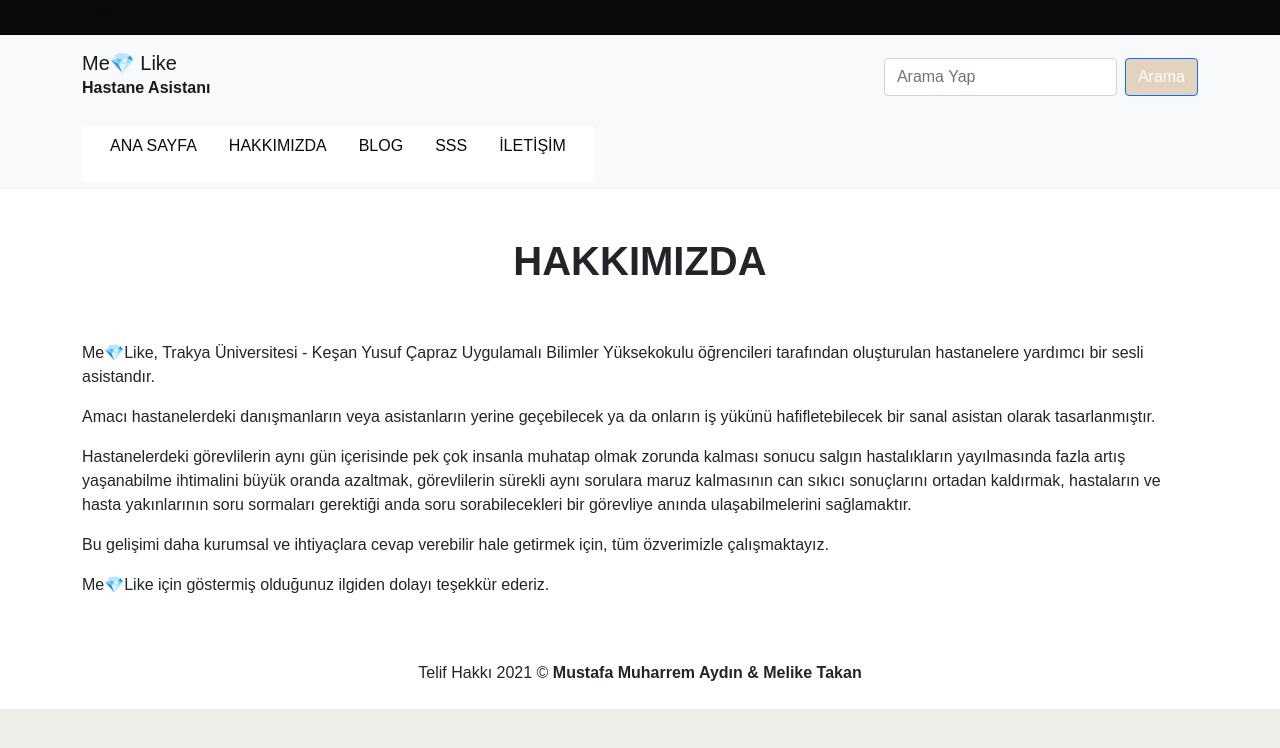
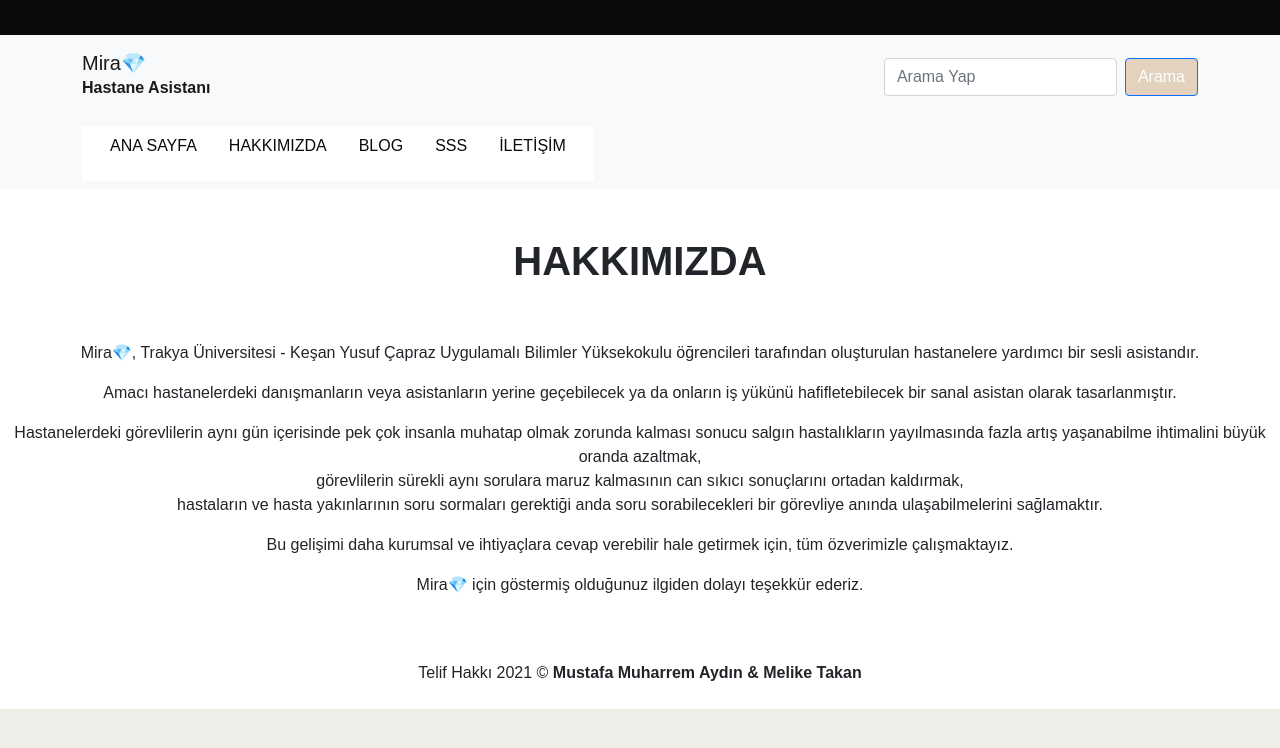
Before and after one commit to meliketakan/my-first-blog, a Django app: page /about/ in a window 1280 px wide. Shown: the top 748 px of the page. Run offline with Django 3.2, Linux system fonts and the light colour scheme.

Commit message:
ikinci gönderme

```diff
--- a/todoapp/templates/todoapp1/about.html
+++ b/todoapp/templates/todoapp1/about.html
@@ -13,23 +13,23 @@
 <br>
 </div>
 
-<p class="container">
+<p class="text-center">
 
 
-                Me💎Like, Trakya Üniversitesi - Keşan Yusuf Çapraz Uygulamalı Bilimler Yüksekokulu öğrencileri tarafından oluşturulan hastanelere yardımcı bir sesli asistandır.
+                Mira💎, Trakya Üniversitesi - Keşan Yusuf Çapraz Uygulamalı Bilimler Yüksekokulu öğrencileri tarafından oluşturulan hastanelere yardımcı bir sesli asistandır.
 </p>
-<p class="container">Amacı hastanelerdeki danışmanların veya asistanların yerine geçebilecek ya da onların iş yükünü hafifletebilecek bir sanal asistan olarak tasarlanmıştır.
+<p class="text-center">Amacı hastanelerdeki danışmanların veya asistanların yerine geçebilecek ya da onların iş yükünü hafifletebilecek bir sanal asistan olarak tasarlanmıştır.
 </p>
-<p class="container">Hastanelerdeki görevlilerin aynı gün içerisinde pek çok insanla muhatap olmak zorunda kalması sonucu salgın hastalıkların yayılmasında fazla artış yaşanabilme
-                     ihtimalini büyük oranda azaltmak, görevlilerin sürekli aynı sorulara maruz kalmasının
-                     can sıkıcı sonuçlarını ortadan kaldırmak, hastaların ve hasta yakınlarının soru sormaları
+<p class="text-center">Hastanelerdeki görevlilerin aynı gün içerisinde pek çok insanla muhatap olmak zorunda kalması sonucu salgın hastalıkların yayılmasında fazla artış yaşanabilme
+                     ihtimalini büyük oranda azaltmak, <br>görevlilerin sürekli aynı sorulara maruz kalmasının
+                     can sıkıcı sonuçlarını ortadan kaldırmak,<br> hastaların ve hasta yakınlarının soru sormaları
                      gerektiği anda soru sorabilecekleri bir görevliye anında ulaşabilmelerini sağlamaktır.
 </p>
-<p class="container">
+<p class="text-center">
                 Bu gelişimi daha kurumsal ve ihtiyaçlara cevap verebilir hale getirmek için, tüm özverimizle çalışmaktayız.
-<p class="container">
+<p class="text-center">
 
-                Me💎Like için göstermiş olduğunuz ilgiden dolayı teşekkür ederiz.
+                Mira💎 için göstermiş olduğunuz ilgiden dolayı teşekkür ederiz.
 </p>
 <br>
 
--- a/todoapp/templates/todoapp1/base.html
+++ b/todoapp/templates/todoapp1/base.html
@@ -42,7 +42,7 @@
     <nav class="navbar navbar-expand-lg navbar-light bg-light">
   <div class="flex-row container">
 
-    <a class="navbar-brand" href="{% url 'index' %}">Me💎 Like <br> <h6>Hastane Asistanı</h6> </a>
+    <a class="navbar-brand" href="{% url 'index' %}">Mira💎 <br> <h6>Hastane Asistanı</h6> </a>
 
     <button class="navbar-toggler" type="button" data-bs-toggle="collapse" data-bs-target="#navbarSupportedContent" aria-controls="navbarSupportedContent" aria-expanded="false" aria-label="Toggle navigation">
       <span class="navbar-toggler-icon"></span>
--- a/todoapp/templates/todoapp1/index.html
+++ b/todoapp/templates/todoapp1/index.html
@@ -345,7 +345,7 @@
 <div class="site-title-wrapper">
 
 
-	<h1 class="site-title"><a href="{% url 'about' %}" rel="home">Me💎Like</a></h1>
+	<h1 class="site-title"><a href="{% url 'about' %}" rel="home">Mira💎</a></h1>
 	<div class="site-description">En İyi Asistan</div>
 </div><!-- .site-title-wrapper -->
 
@@ -363,7 +363,7 @@
 <aside id="primer-hero-text-2" class="widget widget_text primer-widgets primer-hero-text-widget">
 <div class="textwidget primer-widgets primer-hero-text-widget">
 
-				<h1 class="widget-title">Me💎Like</h1>
+				<h1 class="widget-title">Mira💎</h1>
 				<p>Merak ettikleriniz için proje ayrıntılarımızı incelemenizi tavsiye ederiz!</p>
 				<br>
 				<p><a href="{% url 'proje' %}" class="button">Proje Ayrıntıları</a></p>
```
Also changed, not shown: todoapp/templates/todoapp1/proje.html (+39 -3 lines).
